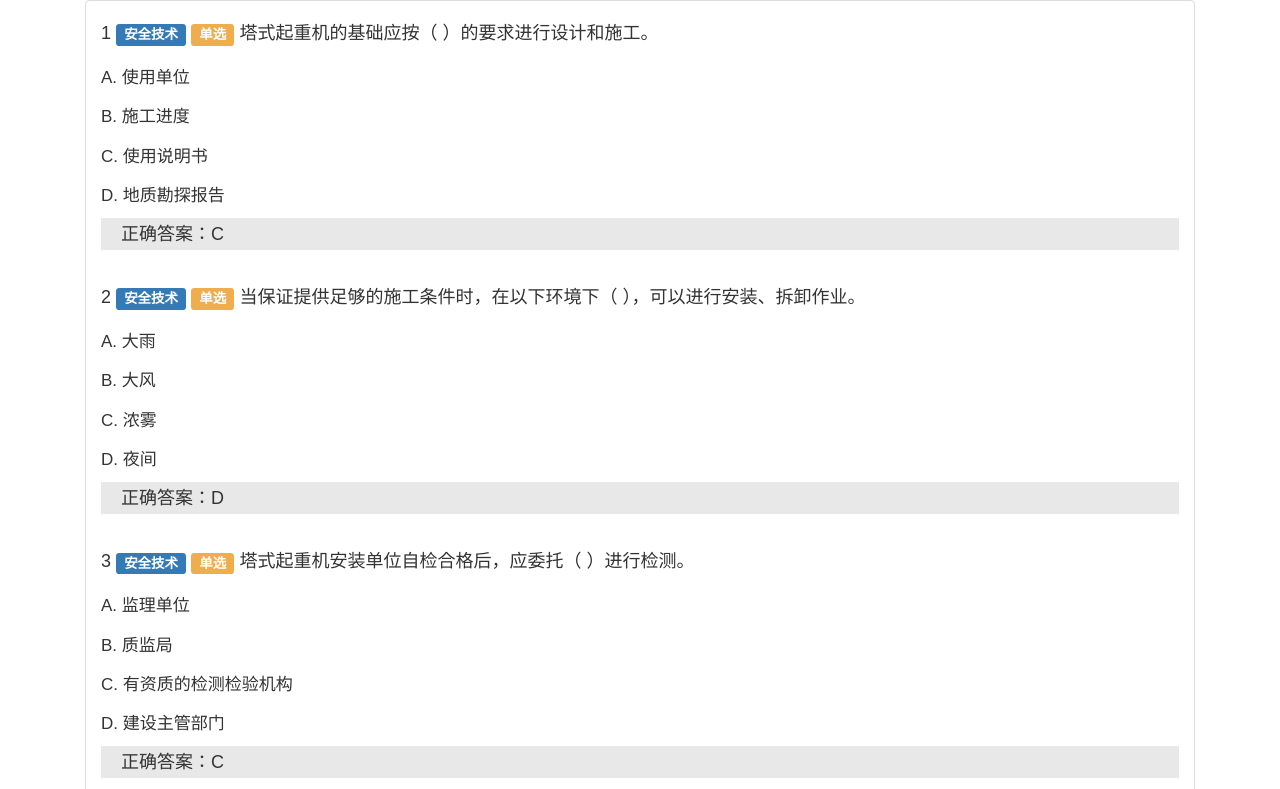
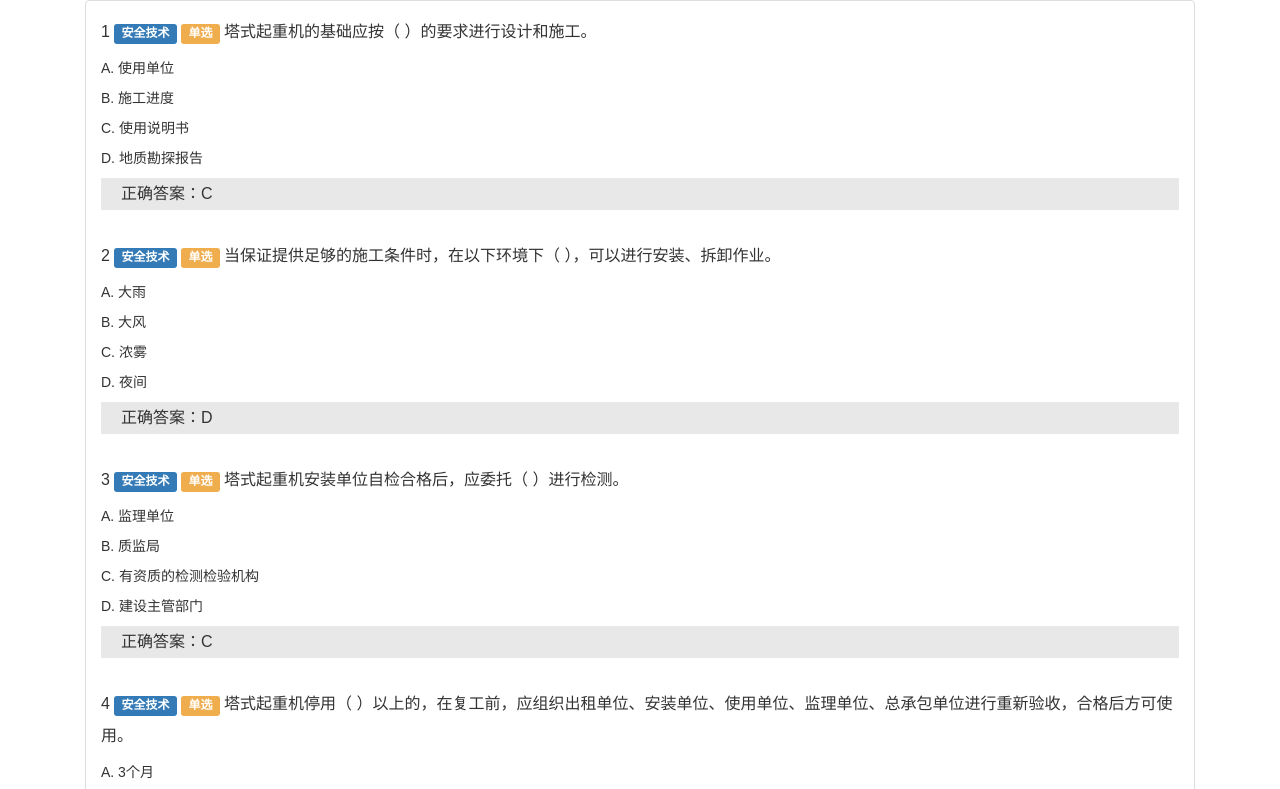
Before and after one commit to fighxp/exam, a plain HTML site: page index.html in a window 1280 px wide. Shown: the top 789 px of the page. Drawn offline with Linux system fonts and the light colour scheme.

Commit message:
字体大小

```diff
--- a/index.html
+++ b/index.html
@@ -7,7 +7,7 @@
 		<meta name="viewport" content="width=device-width,minimum-scale=1.0,maximum-scale=1.0,user-scalable=no" />
 		<link rel="stylesheet" type="text/css" href="css/bootstrap.min.css">
 		<style type="text/css">
-			body,html{height:100%}body{margin:0;padding:0;font-family:"Microsoft Yahei",Arial,sans-serif}table,td,th,tr{font-size:12px}ol,ul{list-style:none;margin:0;padding:0}li{list-style-type:none}address,cite,code,em,i,th{font-weight:400;font-style:normal}.fB,.hx a,.hx em{font-weight:700}a{outline:0;blr:expression(this.onFocus=this.blur())}a:focus{outline:0}.quescon{margin-bottom:30px}.wrap100{width:100%;padding:0 20px}.question-tit{line-height:35px;font-size:18px}.answer-con>li{margin-top:15px;font-size:17px}.rightanswer{background:#e8e8e8;font-size:18px;line-height:32px;padding:0 20px;margin-top:10px}.quesnav{position:fixed;top:0}.quesnav>li{float:left;margin:2px 5px}.quesnav>li>a{display:block;width:30px;height:24px;line-height:24px;text-align:center;font-size:12px;border:1px #ccc solid;color:#000}.quesnav>li>a:hover{background:#f0ad4e;color:#fff;text-decoration:none;border:0}
+			body,html{height:100%}body{margin:0;padding:0;font-family:"Microsoft Yahei",Arial,sans-serif}table,td,th,tr{font-size:12px}ol,ul{list-style:none;margin:0;padding:0}li{list-style-type:none}address,cite,code,em,i,th{font-weight:400;font-style:normal}.fB,.hx a,.hx em{font-weight:700}a{outline:0;blr:expression(this.onFocus=this.blur())}a:focus{outline:0}.quescon{margin-bottom:30px}.wrap100{width:100%;padding:0 20px}.question-tit{line-height:32px;font-size:16px}.answer-con>li{margin-top:10px;font-size:14px}.rightanswer{background:#e8e8e8;font-size:16px;line-height:32px;padding:0 20px;margin-top:10px}.quesnav{position:fixed;top:0}.quesnav>li{float:left;margin:2px 5px}.quesnav>li>a{display:block;width:30px;height:24px;line-height:24px;text-align:center;font-size:12px;border:1px #ccc solid;color:#000}.quesnav>li>a:hover{background:#f0ad4e;color:#fff;text-decoration:none;border:0}
 		</style>
 	</head>
 
```
